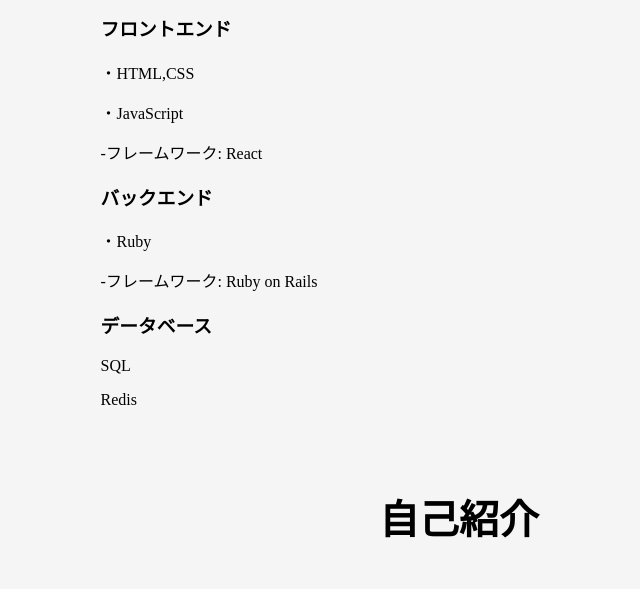
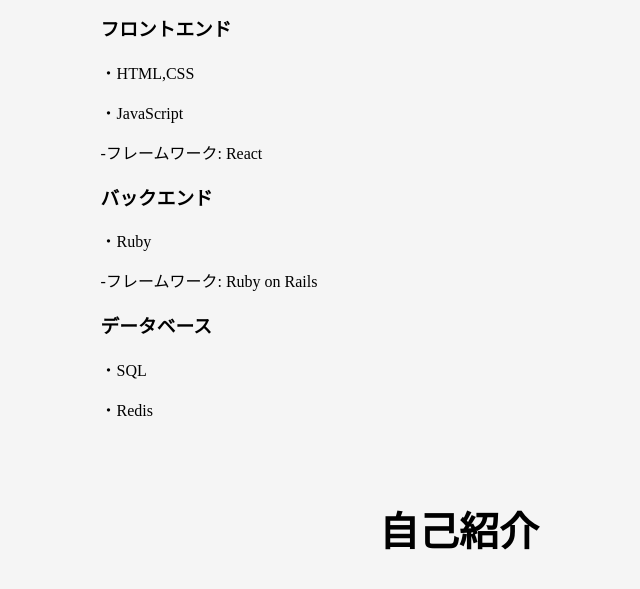
Before and after one commit to shotaro33/portfolio, a plain HTML site: page index.html in a window 1280 px wide. Shown: the part 701-1290 px from the top of the page, without its empty margins (181-821 px from the left). Drawn offline with Linux system fonts and the light colour scheme.

Commit message:
Update index.html

```diff
--- a/index.html
+++ b/index.html
@@ -41,8 +41,8 @@
       <p>・Ruby</p>
       <p>-フレームワーク: Ruby on Rails</p>
       <h3>データベース</h3>
-      <p>SQL</p>
-      <p>Redis</p>
+      <p>・SQL</p>
+      <p>・Redis</p>
     </div>
     <div id="profile" class="content profile">
       <h2 class="subtitle">自己紹介</h2>
```
